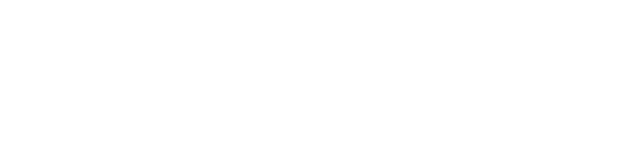
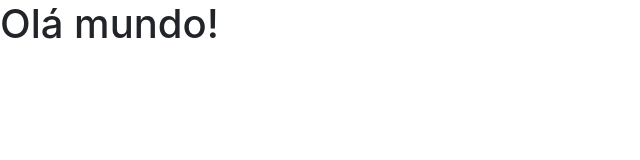
Before and after one commit to Gaby-S08/bootstrap_base, a plain HTML site: page ex1b__instalacao_npm/index.html in a window 1280 px wide. Shown: the whole page, without its empty margins (0-640 px from the left). Drawn offline with nearby package versions, Linux system fonts and the light colour scheme.

Commit message:
exemplos 1b concluido
Realizado

```diff
--- a/ex1b__instalacao_npm/index.html
+++ b/ex1b__instalacao_npm/index.html
@@ -6,7 +6,7 @@
     <title>Bootstrap com NPM</title>
 
     <!-- 1ª Digitação (Aqui) -->
-
+    <link rel="stylesheet" href="node_modules/bootstrap/dist/css/bootstrap.css">
 </head>
 <body>
 
@@ -14,6 +14,6 @@
     <!-- npm install bootstrap@5.3.3 -->
 
     <!-- 2ª Digitação (Aqui) -->
-
+    <h1>Olá mundo!</h1>
 </body>
 </html>
```
